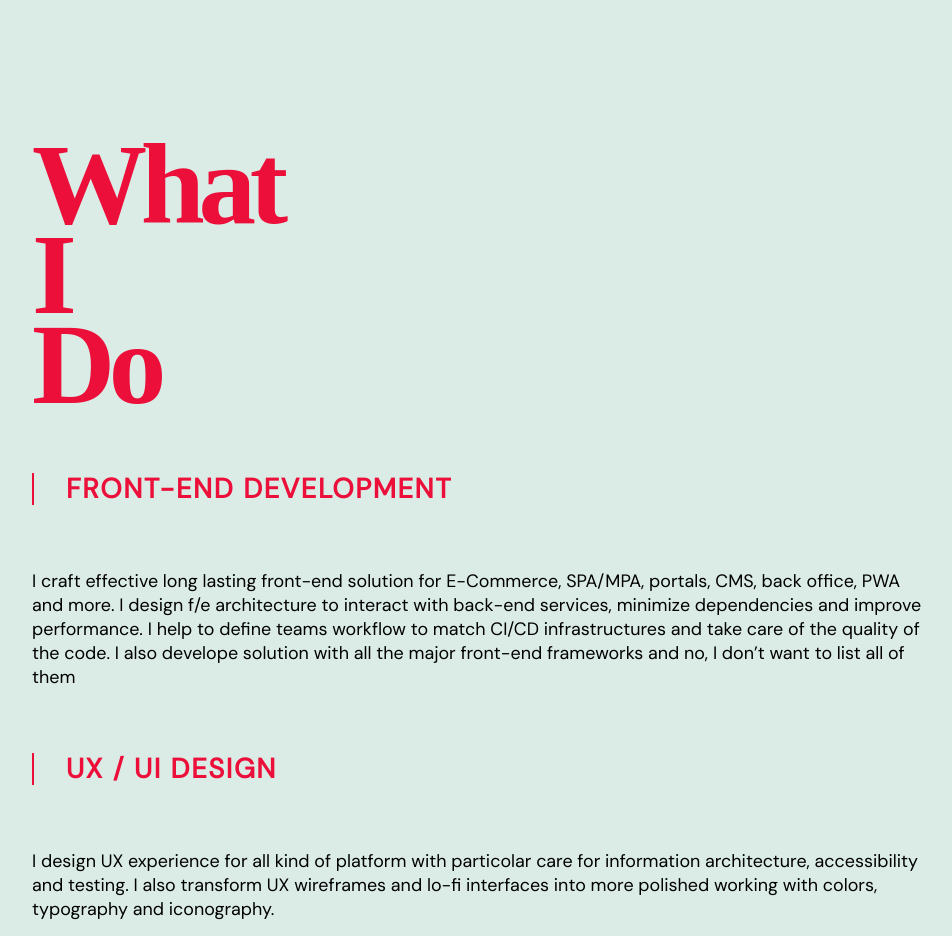
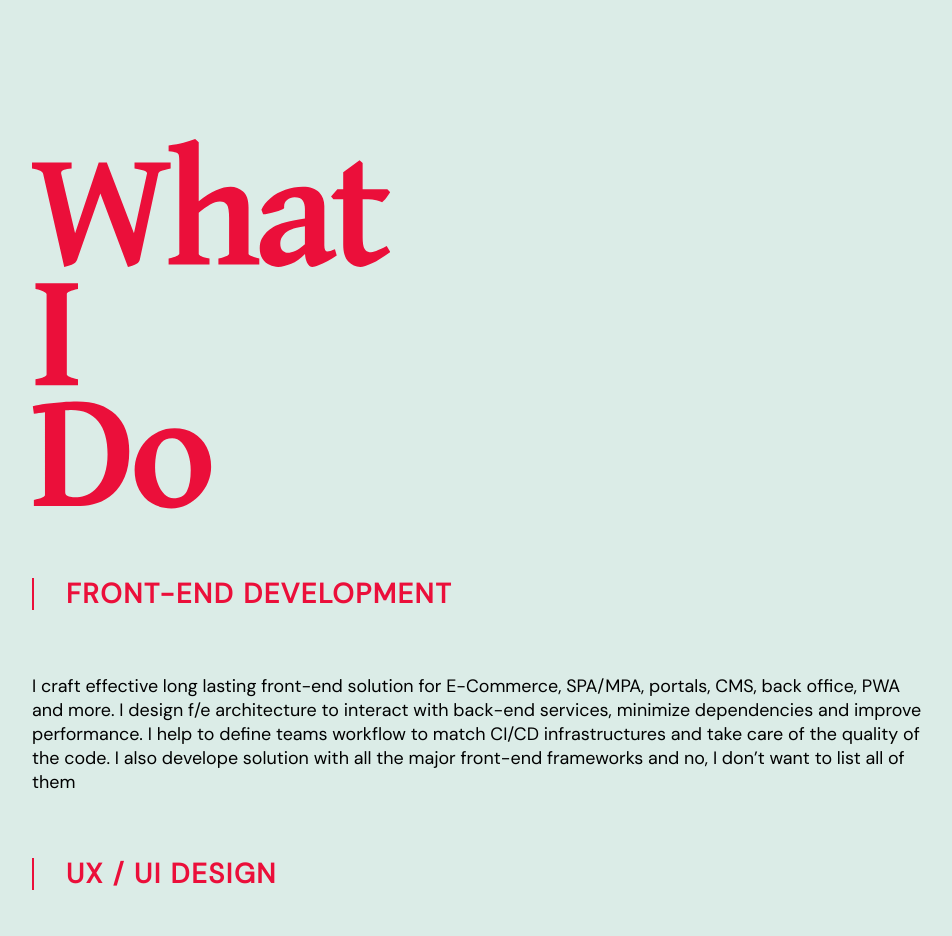
Before and after one commit to ilmandone/mauti-2024, a Vue app: page / in a window 1280 px wide. Shown: the part 1460-2396 px from the top of the page, without its empty margins (96-1048 px from the left). Built offline with nearby package versions, Linux system fonts and the light colour scheme; a web font is replaced by a local one.

Commit message:
feat: add svg for wid

```diff
--- a/src/components/sections/SWhatIDo.vue
+++ b/src/components/sections/SWhatIDo.vue
@@ -6,7 +6,11 @@
 	<section class='wido'>
 
 		<header>
-			<h2>What <br> I <br> Do</h2>
+			<h2 class='v-hidden'>What <br> I <br> Do</h2>
+
+			<svg class='wido__svg' viewBox='0 0 674 695'>
+				<use xlink:href='/vectors/what-i-do.svg#wid'></use>
+			</svg>
 		</header>
 
 		<section class='wido__single'>
@@ -49,18 +53,20 @@
 @use "@styles/typo";
 @use "@styles/utils";
 
-section.wido {
+.wido {
 	margin: 30vh 2rem;
 
 	&__single {
 		margin: 2rem 0;
 	}
 
-	h2 {
-		@include typo.headers(6.5rem);
-		font-weight: 700;
-		line-height: 5.5rem;
-		letter-spacing: -0.25rem;
+	header {
+		width: 70vw;
+	}
+
+	&__svg {
+		height: 100%;
+		fill: var(--color-emphasize);
 	}
 
 	h3 {
@@ -80,6 +86,10 @@ section.wido {
 	@include utils.media('t') {
 		margin: 35vh 8rem;
 
+		header {
+			width: 28vw;
+		}
+
 		&__single {
 			margin: 3rem 0;
 		}
@@ -91,12 +101,6 @@ section.wido {
 
 		&__single {
 			margin: 5vw 0;
-		}
-
-		h2 {
-			font-size: 9vw;
-			line-height: 7vw;
-			letter-spacing: -0.5vw;
 		}
 
 		h3 {
```
Also changed, not shown: public/vectors/what-i-do.svg (added).
